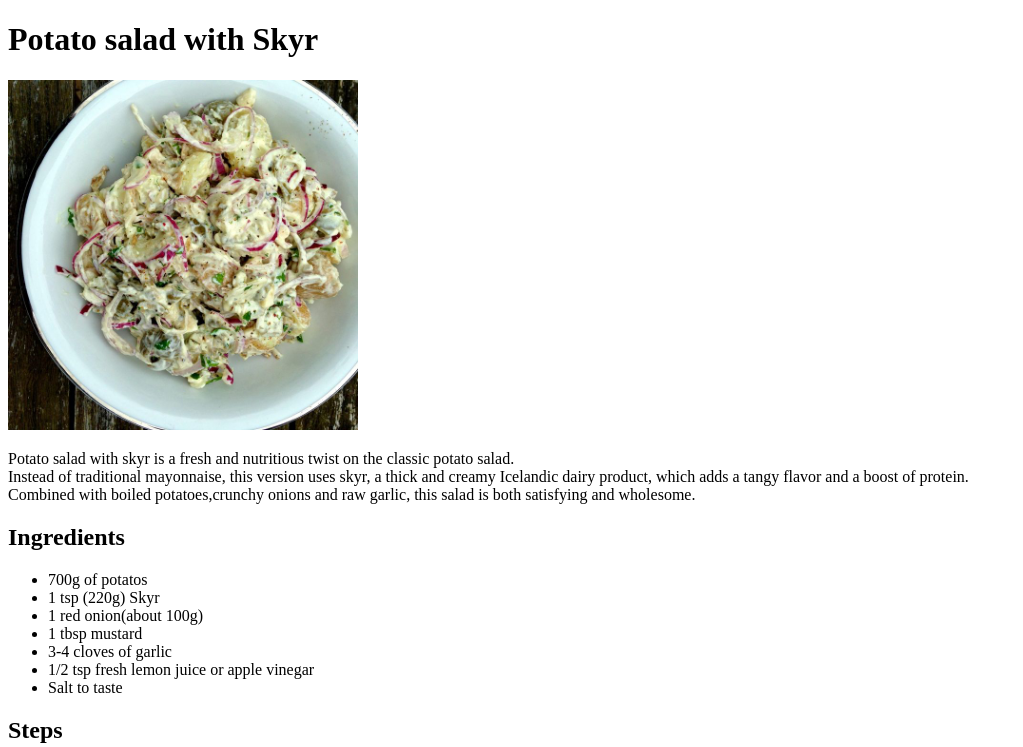
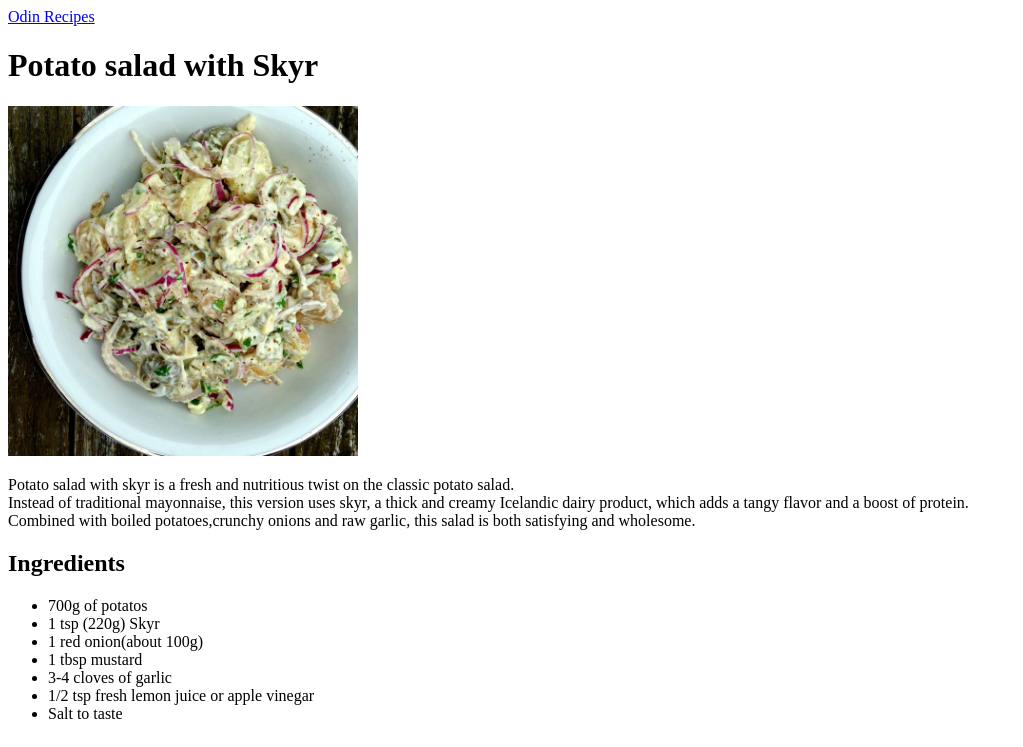
Before and after one commit to b0llull0s/odin-recipes, a plain HTML site: page recipes/potato-salad-with-skyr.html in a window 1280 px wide. Shown: the top 747 px of the page, without its empty margins (0-1023 px from the left). Drawn offline with Linux system fonts and the light colour scheme.

Commit message:
Index Link + Corrected Titles

```diff
--- a/recipes/potato-salad-with-skyr.html
+++ b/recipes/potato-salad-with-skyr.html
@@ -2,10 +2,13 @@
 <html lang="en">
   <head>
     <meta charset="UTF-8">
-    <title>Potato salad with Skyr</title>
+    <title>Odin Recipes - Potato salad with Skyr</title>
   </head>
   <body>
-    <h1>Potato salad with Skyr</h1>
+  <header>
+    <a href="../index.html" class="home-link">Odin Recipes</a>
+  </header>
+  <h1>Potato salad with Skyr</h1>
     <img src="../img/potato-salad-with-skyr.jpg" width="350" height="350" alt="White bowl over a wooden table with skyr based potato salad on it">
     <p>Potato salad with skyr is a fresh and nutritious twist on the classic potato salad.<br>Instead of traditional mayonnaise, this version uses skyr, a thick and creamy Icelandic dairy product, which adds a tangy flavor and a boost of protein.<br>Combined with boiled potatoes,crunchy onions and raw garlic, this salad is both satisfying and wholesome.</p>
     <h2>Ingredients</h2>
```
Also changed, not shown: recipes/home-made-skyr.html (+4 -1 lines), recipes/skyr-with-honey-and-nuts.html (+4 -1 lines).
